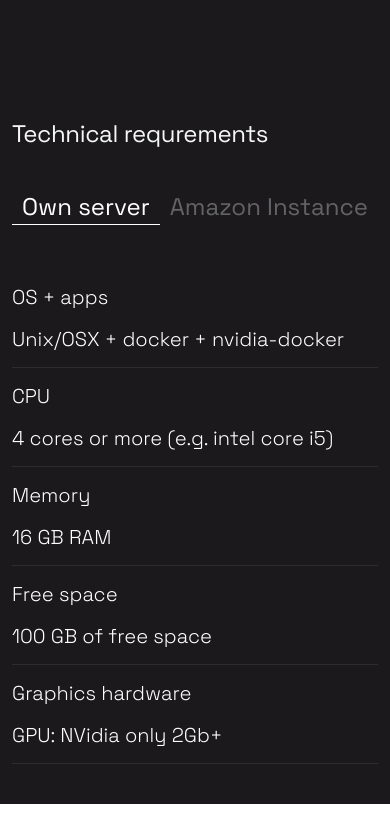
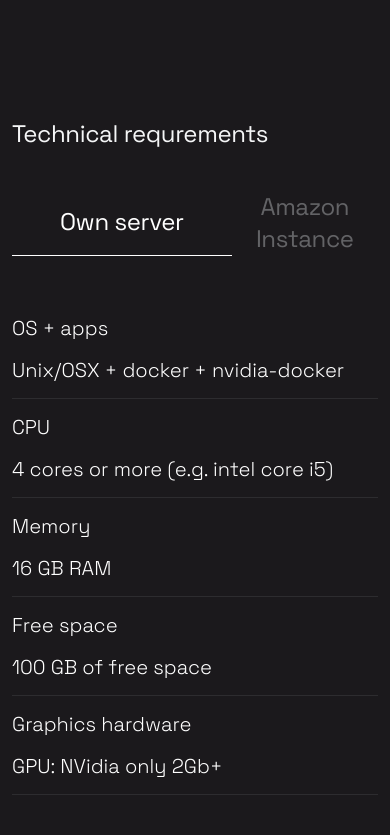
Before and after one commit to Spudisis/media, a React (Create React App) app: page / in a window 390 px wide. Shown: the part 1113-1948 px from the top of the page. Before the commit the page ends 1917 px from the top, so only its background shows below. Built offline with nearby package versions, Linux system fonts and the light colour scheme.

Commit message:
fix details

```diff
--- a/public/styles/details/details.css
+++ b/public/styles/details/details.css
@@ -10,6 +10,12 @@
     grid-template-columns: repeat(2, auto);
   }
 }
+@media screen and (max-width: 400px) {
+  .details_wrapperButtons {
+    display: grid;
+    grid-template-columns: 60% 40%;
+  }
+}
 
 .details_button {
   color: white;
@@ -19,6 +25,7 @@
   font-weight: 400;
   font-size: 24px;
   line-height: 32px;
+  letter-spacing: -0.4px;
   cursor: pointer;
 }
 .details_button:focus-visible {
--- a/public/styles/details/details.scss
+++ b/public/styles/details/details.scss
@@ -8,6 +8,10 @@
 		display: grid;
 		grid-template-columns: repeat(2, auto);
 	}
+	@media screen and (max-width: 400px) {
+		display: grid;
+		grid-template-columns: 60% 40%;
+	}
 }
 .details_button {
 	color: white;
@@ -17,6 +21,7 @@
 	font-weight: 400;
 	font-size: 24px;
 	line-height: 32px;
+	letter-spacing: -0.4px;
 	cursor: pointer;
 	&:focus-visible {
 		border: 1px solid white;
--- a/public/styles/styles.css
+++ b/public/styles/styles.css
@@ -12,4 +12,4 @@
 	font-family: "Space Grotesk", sans-serif;
 }
 
-/* 1240, 1090, 800, 600*/
+/* 1240, 1090, 800, 600, 400*/
```
Also changed, not shown: 1 other file (tests, documents, lock files or other folders).
